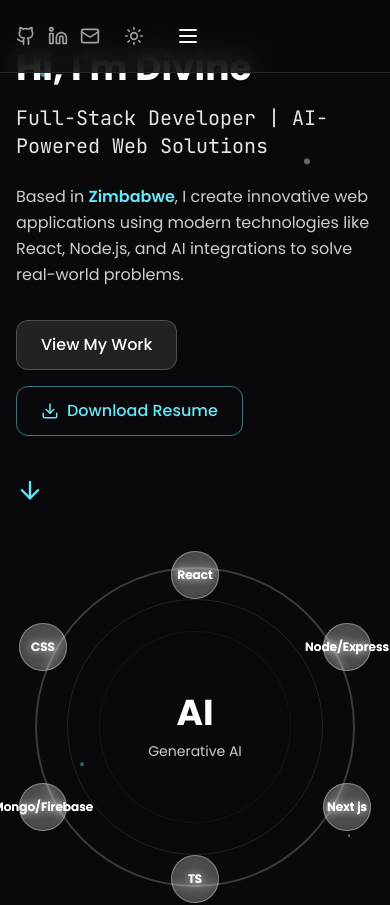
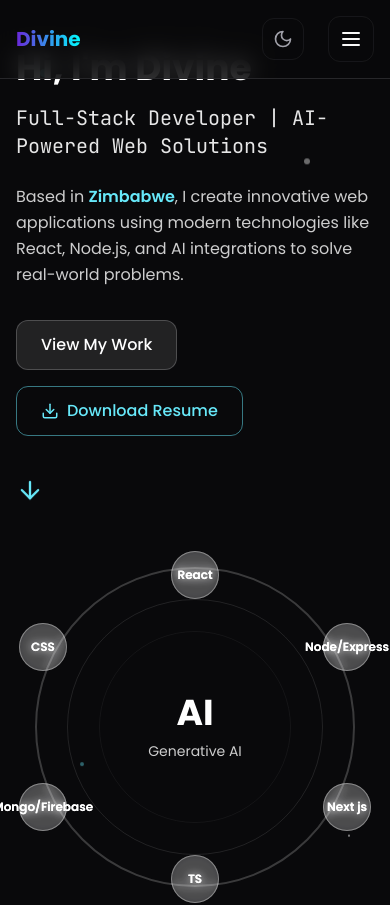
Before and after one commit to dadisodivine/divine-ai-spark, a React (Vite) app: page / in a window 390 px wide. Shown: the top 905 px of the page. Built offline with nearby package versions, Linux system fonts and the light colour scheme.

Commit message:
Fix: Header icon positioning and styling
- Moved header icons to the top right corner.
- Updated styling for the light/dark mode toggle.

```diff
--- a/src/components/Header.tsx
+++ b/src/components/Header.tsx
@@ -41,17 +41,21 @@ const Header = () => {
       <div className="max-w-7xl mx-auto px-4 sm:px-6 lg:px-8">
         <div className="flex justify-between items-center py-4">
           {/* Logo */}
+          <div className="text-xl font-bold gradient-text">
+            Divine
+          </div>
+
           {/* Right side - Social links and controls */}
-          <div className="flex items-center space-x-4">
-            {/* Social Links */}
-            <div className="flex items-center space-x-3">
+          <div className="flex items-center space-x-6">
+            {/* Social Links - moved to top right */}
+            <div className="hidden md:flex items-center space-x-4">
               {socialLinks.map((link) => (
                 <a
                   key={link.label}
                   href={link.href}
                   target="_blank"
                   rel="noopener noreferrer"
-                  className="text-muted-foreground hover:text-accent transition-colors duration-300"
+                  className="p-2 text-muted-foreground hover:text-accent transition-all duration-300 hover:scale-110 rounded-lg hover:bg-accent/10"
                   aria-label={link.label}
                 >
                   <link.icon size={20} />
@@ -59,20 +63,33 @@ const Header = () => {
               ))}
             </div>
 
-            {/* Theme Toggle */}
+            {/* Theme Toggle - improved styling */}
             <button
               onClick={toggleTheme}
-              className="p-2 text-muted-foreground hover:text-accent transition-colors duration-300"
+              className="relative p-2.5 text-muted-foreground hover:text-accent transition-all duration-300 hover:scale-110 rounded-lg hover:bg-accent/10 border border-border/50 hover:border-accent/50"
               aria-label="Toggle theme"
             >
-              {theme === 'dark' ? <Sun size={20} /> : <Moon size={20} />}
+              <div className="relative w-5 h-5">
+                <Sun
+                  size={20}
+                  className={`absolute inset-0 transition-all duration-300 ${
+                    theme === 'dark' ? 'opacity-0 rotate-90 scale-75' : 'opacity-100 rotate-0 scale-100'
+                  }`}
+                />
+                <Moon
+                  size={20}
+                  className={`absolute inset-0 transition-all duration-300 ${
+                    theme === 'dark' ? 'opacity-100 rotate-0 scale-100' : 'opacity-0 -rotate-90 scale-75'
+                  }`}
+                />
+              </div>
             </button>
 
             {/* Hamburger Menu */}
             <Sheet open={isMenuOpen} onOpenChange={setIsMenuOpen}>
               <SheetTrigger asChild>
                 <button
-                  className="p-2 text-foreground hover:text-accent transition-colors duration-300"
+                  className="p-2.5 text-foreground hover:text-accent transition-all duration-300 hover:scale-110 rounded-lg hover:bg-accent/10 border border-border/50 hover:border-accent/50"
                   aria-label="Toggle menu"
                 >
                   <Menu size={24} />
@@ -80,6 +97,22 @@ const Header = () => {
               </SheetTrigger>
               <SheetContent side="right" className="w-80">
                 <nav className="flex flex-col space-y-6 mt-8">
+                  {/* Mobile social links */}
+                  <div className="flex items-center justify-center space-x-6 pb-6 border-b border-border">
+                    {socialLinks.map((link) => (
+                      <a
+                        key={link.label}
+                        href={link.href}
+                        target="_blank"
+                        rel="noopener noreferrer"
+                        className="p-2 text-muted-foreground hover:text-accent transition-all duration-300 hover:scale-110 rounded-lg hover:bg-accent/10"
+                        aria-label={link.label}
+                      >
+                        <link.icon size={20} />
+                      </a>
+                    ))}
+                  </div>
+
                   {navItems.map((item) => (
                     <button
                       key={item.name}
```
